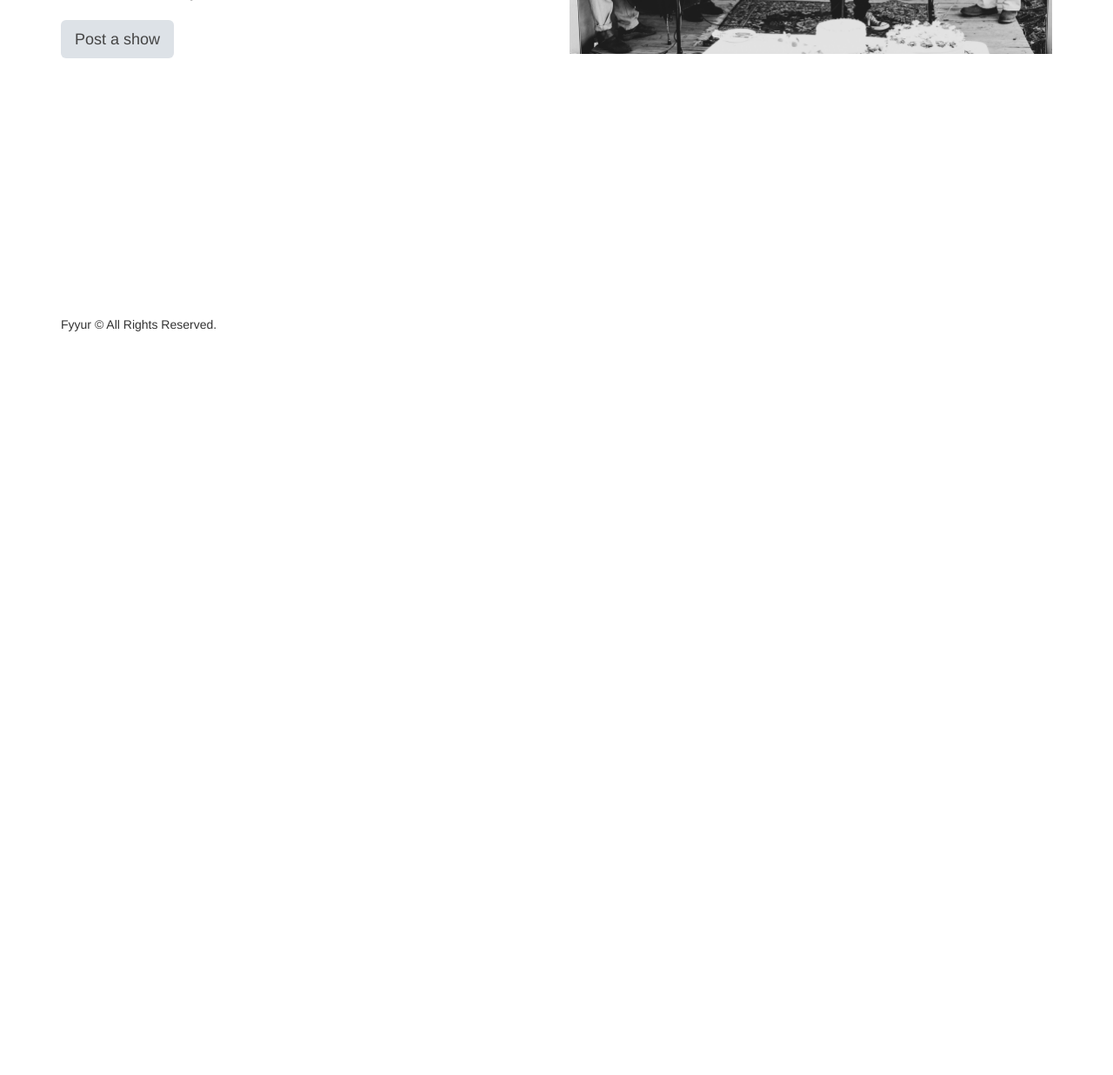
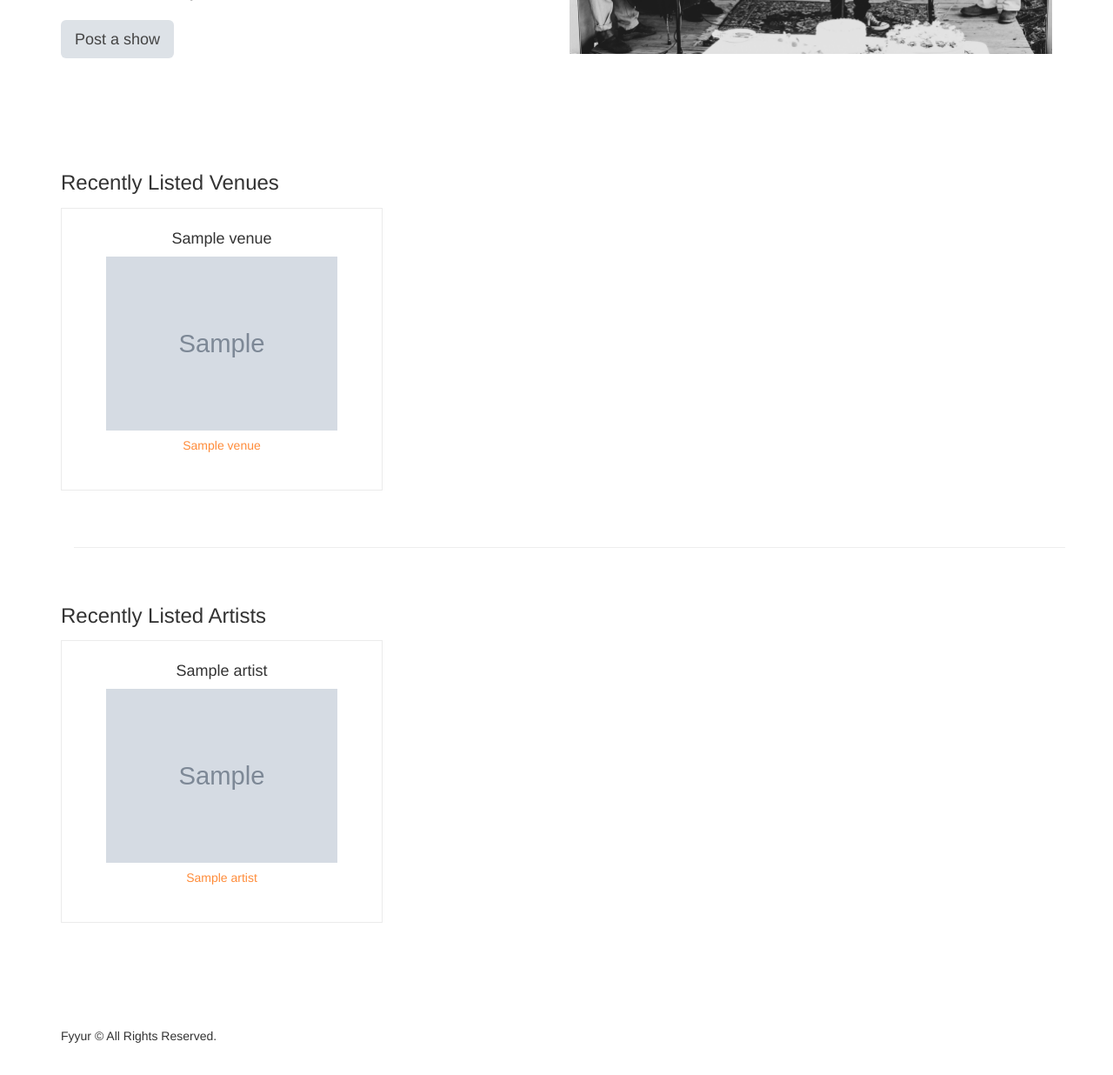
Before and after one commit to Keparoo/Fyyur, a Flask app: page / in a window 1280 px wide. Shown: the part 382-1618 px from the top of the page at 87% size. Before the commit the page ends 763 px from the top, so only its background shows below. Run offline with Flask 2, Linux system fonts and the light colour scheme; tables that the repository leaves empty hold one stand-in row (values such as "Sample post"); grey boxes marked "Sample" are stand-in pictures; some libraries are stand-ins or nearby versions.

Commit message:
list recent venues & artists on homepage

```diff
--- a/app.py
+++ b/app.py
@@ -103,7 +103,9 @@ def upcoming_shows(id):
 
 @app.route('/')
 def index():
-  return render_template('pages/home.html')
+  recentVenues = Venue.query.order_by(db.desc(Venue.id)).limit(9).all()
+  recentArtists = Artist.query.order_by(db.desc(Artist.id)).limit(9).all()
+  return render_template('pages/home.html', venues=recentVenues, artists=recentArtists)
 
 
 #  Venues
--- a/templates/pages/home.html
+++ b/templates/pages/home.html
@@ -19,7 +19,40 @@
     </h3>
   </div>
   <div class="col-sm-6 hidden-sm hidden-xs">
-		<img id="front-splash" src="{{ url_for('static',filename='img/front-splash.jpg') }}" alt="Front Photo of Musical Band" />
+    <img id="front-splash" src="{{ url_for('static',filename='img/front-splash.jpg') }}"
+      alt="Front Photo of Musical Band" />
   </div>
 </div>
+
+<section class="container">
+  <section class="row">
+    <h3>Recently Listed Venues</h3>
+    <div class="row">
+      {% for venue in venues %}
+      <div class="col-sm-4">
+        <div class="tile">
+          <h4>{{ venue.name }}</h4>
+          <img src="{{ venue.image_link }}" alt="Photo of Venue">
+          <h5><a href="/venues/{{ venue.id }}">{{ venue.name }}</a></h5>
+        </div>
+      </div>
+      {% endfor %}
+    </div>
+  </section>
+  <hr>
+  <section class="row">
+    <h3>Recently Listed Artists</h3>
+    <div class="row">
+      {% for artist in artists %}
+      <div class="col-sm-4">
+        <div class="tile">
+          <h4>{{ artist.name }}</h4>
+          <img src="{{ artist.image_link }}" alt="Front Photo of Musical Band">
+          <h5><a href="/artists/{{ artist.id }}">{{ artist.name }}</a></h5>
+        </div>
+      </div>
+      {% endfor %}
+    </div>
+  </section>
+</section>
 {% endblock %}
```
Lines whose indentation alone changed are shown as unchanged.
